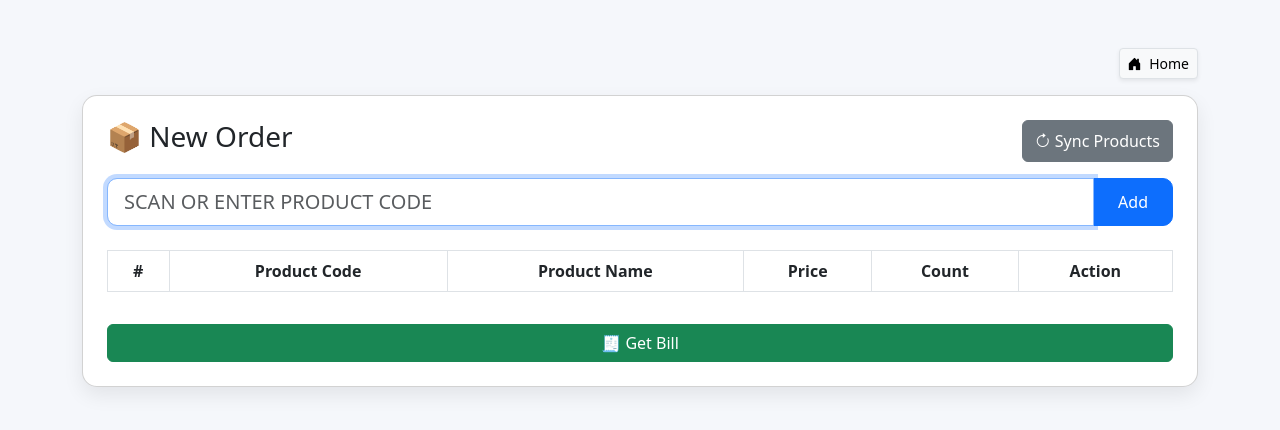
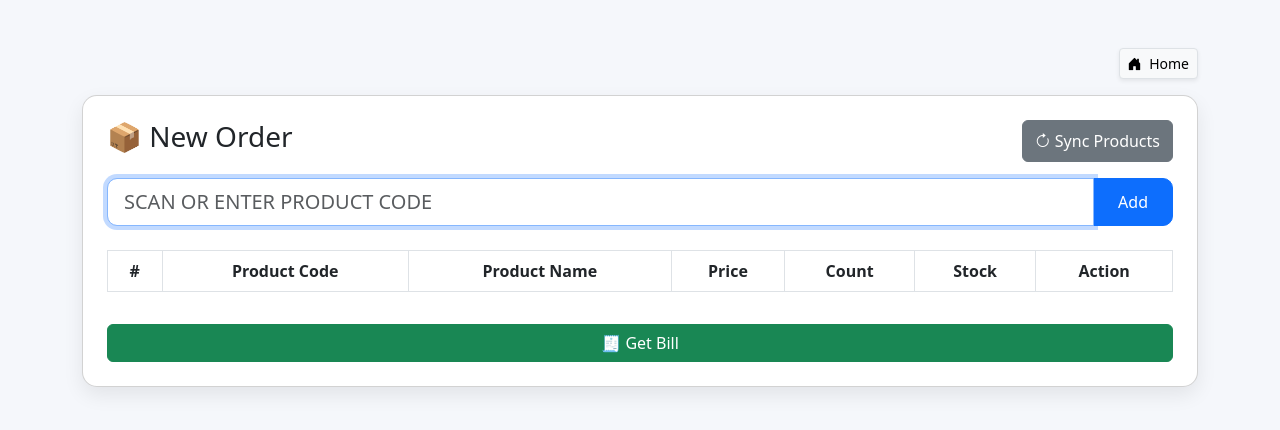
Before and after one commit to Jaynil567/Inventory-Management, a Flask app: page /order in a window 1280 px wide. Shown: the top 430 px of the page. Run offline with Flask 3, Linux system fonts and the light colour scheme; lists and menus that the app fills with data are empty.

Commit message:
Update order_page.html

```diff
--- a/templates/order_page.html
+++ b/templates/order_page.html
@@ -88,6 +88,7 @@
                             <th>Product Name</th>
                             <th>Price</th>
                             <th>Count</th>
+                            <th>Stock</th>
                             <th>Action</th>
                         </tr>
                     </thead>
@@ -126,7 +127,8 @@
         PRODUCTS.forEach(p => {
             productMap[p.code] = {
                 name: p.name,
-                price: p.price
+                price: p.price,
+                stock: p.stock
             };
         });
 
@@ -155,6 +157,7 @@
                     code: code,
                     name: productMap[code].name,// ✅ name add
                     price: productMap[code].price,
+                    stock: productMap[code].stock,
                     count: 1
                 });
             }
@@ -202,7 +205,7 @@
 
                 </div>
             </td>
-
+            <td><b>${item.stock}</b></td>
             <td>
                 <button class="btn btn-danger btn-sm"
                     onclick="deleteRow('${item.code}')">
@@ -275,6 +278,7 @@
                         code: code,
                         name: productMap[code].name,
                         price: productMap[code].price,
+                        stock: productMap[code].stock,
                         count: 1
                     });
                 }
```
